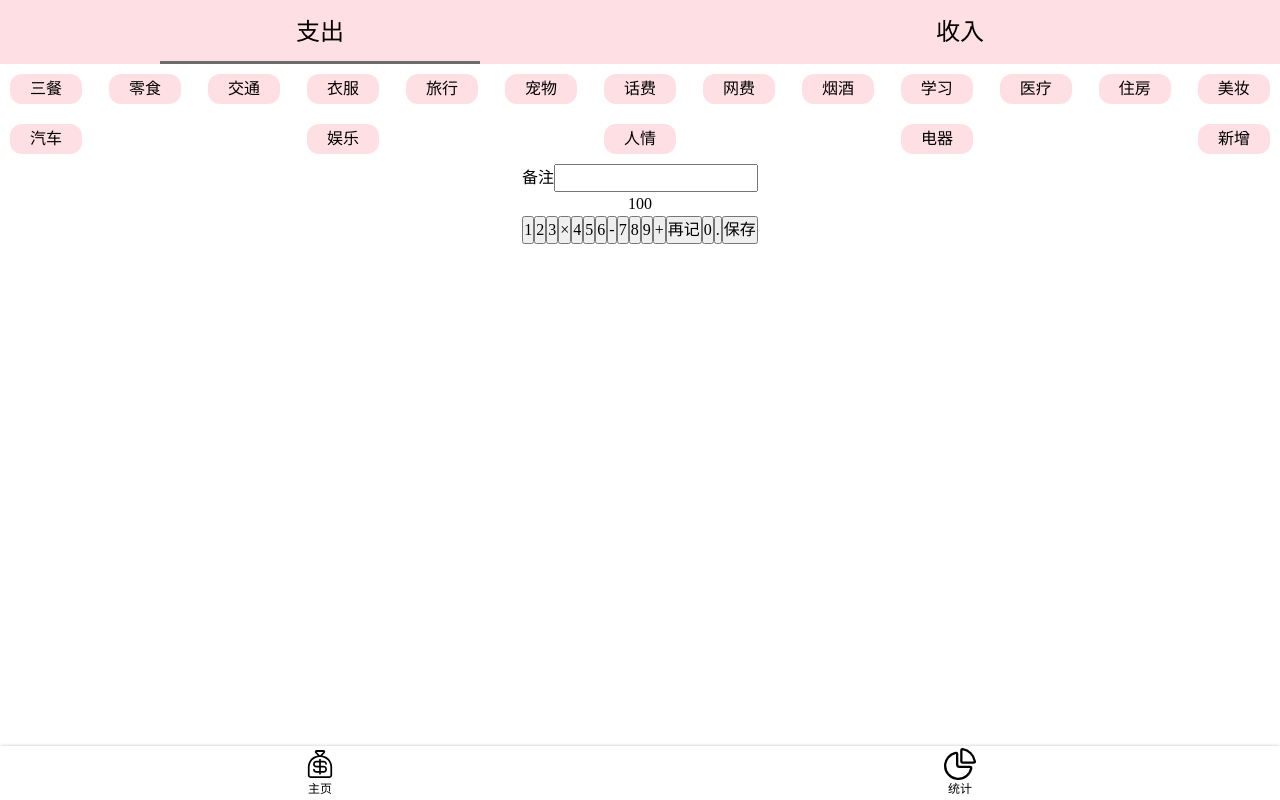
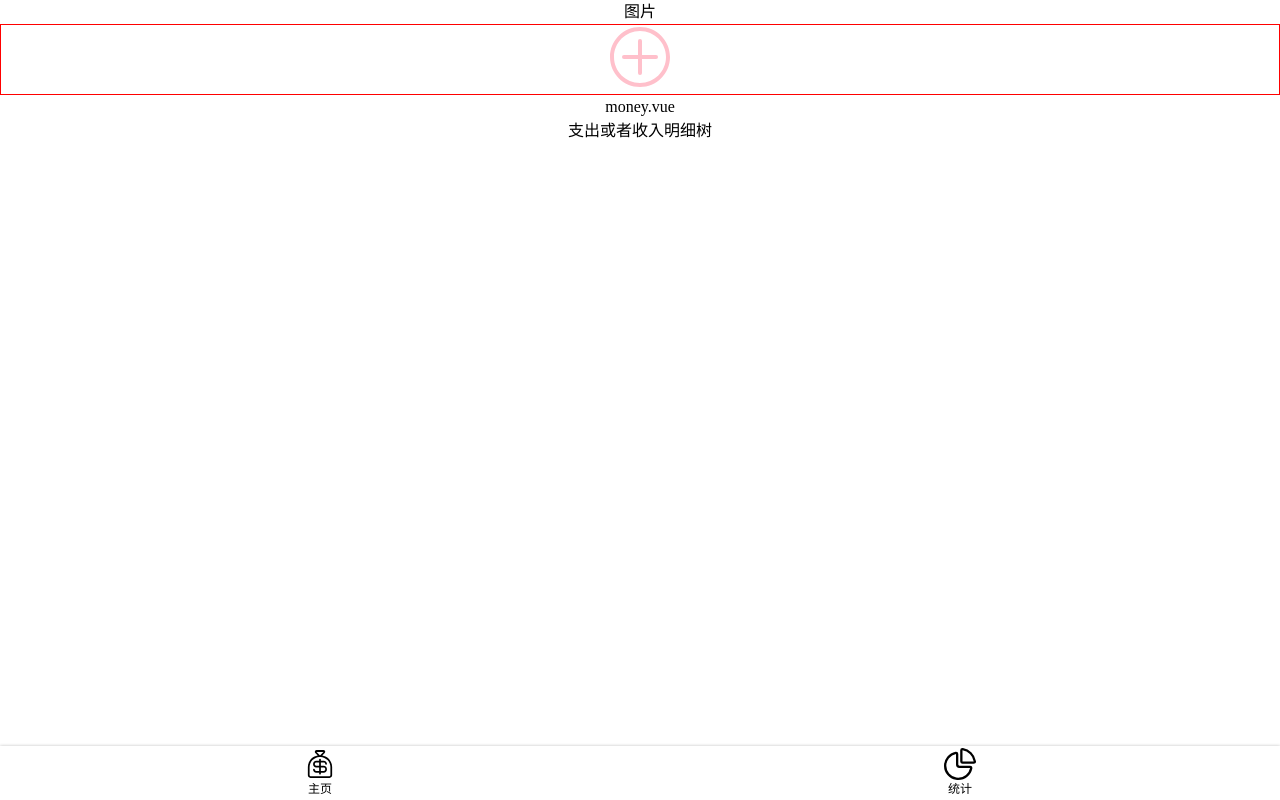
Before and after one commit to NiceyLai/money-traces, a Vue app: page /#/ in a window 1280 px wide. Built offline with nearby package versions, Linux system fonts and the light colour scheme.

Commit message:
重新布局构思，增加主页和新增页，主页显示明细，新增页记账

```diff
--- a/src/router/index.ts
+++ b/src/router/index.ts
@@ -1,6 +1,7 @@
 import Vue from 'vue'
 import VueRouter, { RouteConfig } from 'vue-router'
 import Money from '@/views/Money.vue'
+import New from '@/views/New.vue'
 import Statistics from '@/views/Statistics.vue'
 import NotFound from '@/views/NotFound.vue'
 
@@ -17,6 +18,11 @@ const routes: Array<RouteConfig> = [
     path: '/money',
     name: 'money',
     component: Money
+  },
+  {
+    path: '/new',
+    name: 'new',
+    component: New
   },
   {
     path: '/statistics',
--- a/src/views/Money.vue
+++ b/src/views/Money.vue
@@ -1,55 +1,28 @@
 <!-- eslint-disable vue/multi-word-component-names -->
 <template>
-  <Layout>
-    <nav>
-      <ul class="types">
-        <li class="selected">支出</li>
-        <li>收入</li>
-      </ul>
-    </nav>
-    <Expenditures></Expenditures>
-    <Revenue></Revenue>
-    <label class="notes">
-      <span class="name">备注</span>
-      <input type="text" />
-    </label>
-    <div class="numberPad">
-      <div class="output">100</div>
-      <div class="buttons">
-        <button>1</button>
-        <button>2</button>
-        <button>3</button>
-        <button>×</button>
-        <button>4</button>
-        <button>5</button>
-        <button>6</button>
-        <button>-</button>
-        <button>7</button>
-        <button>8</button>
-        <button>9</button>
-        <button>+</button>
-        <button>再记</button>
-        <button>0</button>
-        <button>.</button>
-        <button>保存</button>
+  <div>
+    <Layout>
+      <p>图片</p>
+      <div class="new-wrapper">
+        <router-link to="/new">
+          <Icon name="new" />
+        </router-link>
       </div>
-    </div>
-  </Layout>
+      <div>money.vue</div>
+      <div>支出或者收入明细树</div>
+    </Layout>
+  </div>
 </template>
-
 <script lang="ts">
-import Expenditures from "@/components/Expenditures.vue";
-import Revenue from "../components/Revenue.vue";
-export default {
-  // eslint-disable-next-line vue/no-unused-components
-  components: { Expenditures, Revenue },
-};
+export default {};
 </script>
 
 <style lang="scss" scoped>
 @import "@/assets/style/helper.scss";
+
 .new-wrapper {
   overflow: auto;
+  border: 1px solid red;
   .icon {
     width: 4em;
     height: 4em;
@@ -58,29 +31,4 @@ export default {
     overflow: hidden;
   }
 }
-nav {
-  > .types {
-    background: $color-background;
-    display: flex;
-    text-align: center;
-    font-size: 24px;
-    > li {
-      width: 50%;
-      height: 64px;
-      display: flex;
-      justify-content: center;
-      align-items: center;
-      position: relative;
-      &.selected::after {
-        content: "";
-        position: absolute;
-        bottom: 0;
-        left: 25%;
-        width: 50%;
-        height: 3px;
-        background: rgb(109, 107, 107);
-      }
-    }
-  }
-}
 </style>
--- /dev/null
+++ b/src/views/New.vue
@@ -0,0 +1,86 @@
+<!-- eslint-disable vue/multi-word-component-names -->
+<template>
+  <Layout>
+    <nav>
+      <ul class="types">
+        <li class="selected">支出</li>
+        <li>收入</li>
+      </ul>
+    </nav>
+    <Expenditures></Expenditures>
+    <Revenue></Revenue>
+    <label class="notes">
+      <span class="name">备注</span>
+      <input type="text" />
+    </label>
+    <div class="numberPad">
+      <div class="output">100</div>
+      <div class="buttons">
+        <button>1</button>
+        <button>2</button>
+        <button>3</button>
+        <button>×</button>
+        <button>4</button>
+        <button>5</button>
+        <button>6</button>
+        <button>-</button>
+        <button>7</button>
+        <button>8</button>
+        <button>9</button>
+        <button>+</button>
+        <button>再记</button>
+        <button>0</button>
+        <button>.</button>
+        <button>保存</button>
+      </div>
+    </div>
+  </Layout>
+</template>
+
+<script lang="ts">
+import Expenditures from "@/components/Expenditures.vue";
+import Revenue from "../components/Revenue.vue";
+export default {
+  // eslint-disable-next-line vue/no-unused-components
+  components: { Expenditures, Revenue },
+};
+</script>
+
+<style lang="scss" scoped>
+@import "@/assets/style/helper.scss";
+.new-wrapper {
+  overflow: auto;
+  .icon {
+    width: 4em;
+    height: 4em;
+    color: $color-highlight;
+    fill: currentColor;
+    overflow: hidden;
+  }
+}
+nav {
+  > .types {
+    background: $color-background;
+    display: flex;
+    text-align: center;
+    font-size: 24px;
+    > li {
+      width: 50%;
+      height: 64px;
+      display: flex;
+      justify-content: center;
+      align-items: center;
+      position: relative;
+      &.selected::after {
+        content: "";
+        position: absolute;
+        bottom: 0;
+        left: 25%;
+        width: 50%;
+        height: 3px;
+        background: rgb(109, 107, 107);
+      }
+    }
+  }
+}
+</style>
```
Also changed, not shown: src/assets/icons/new.svg (added).
